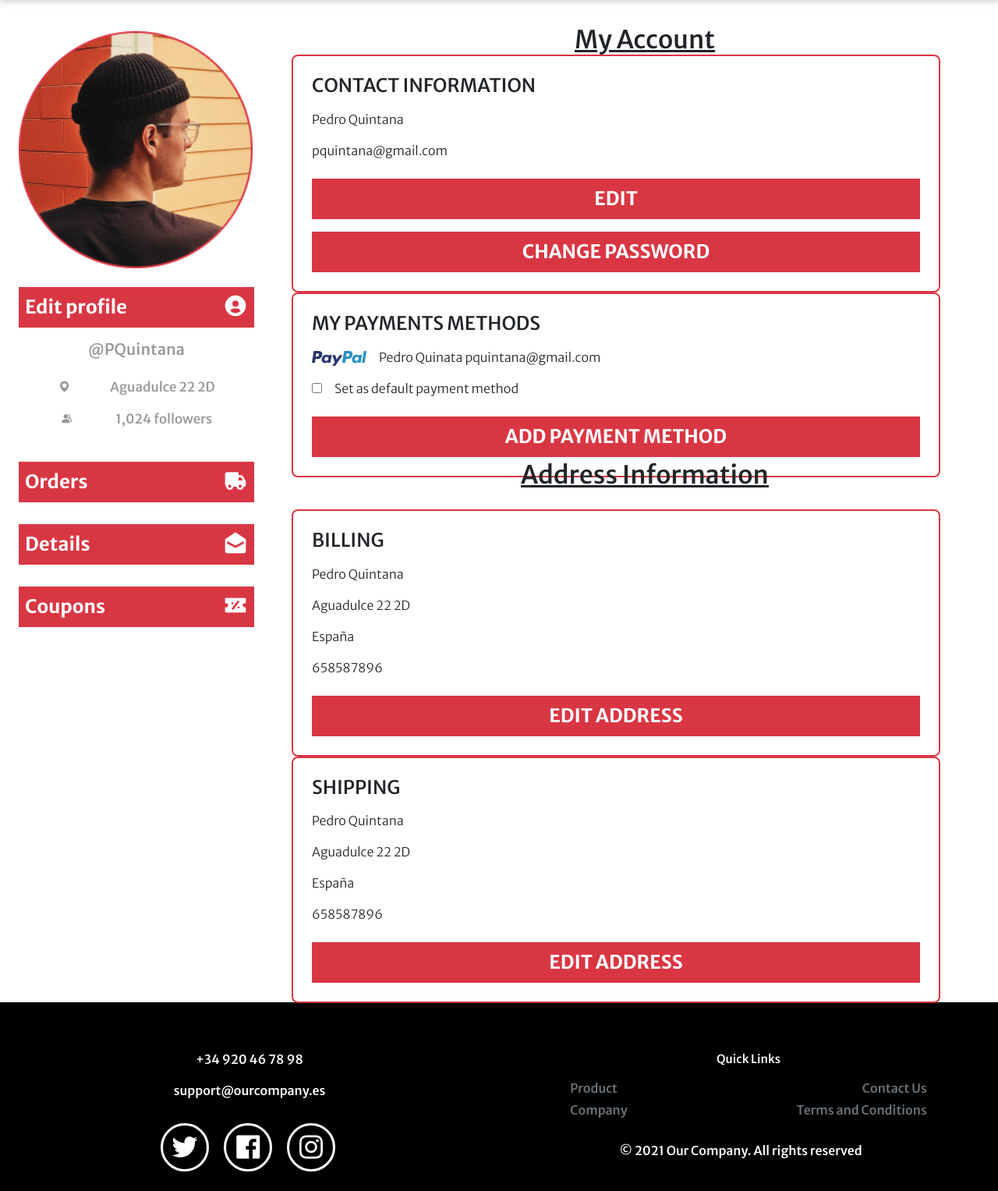
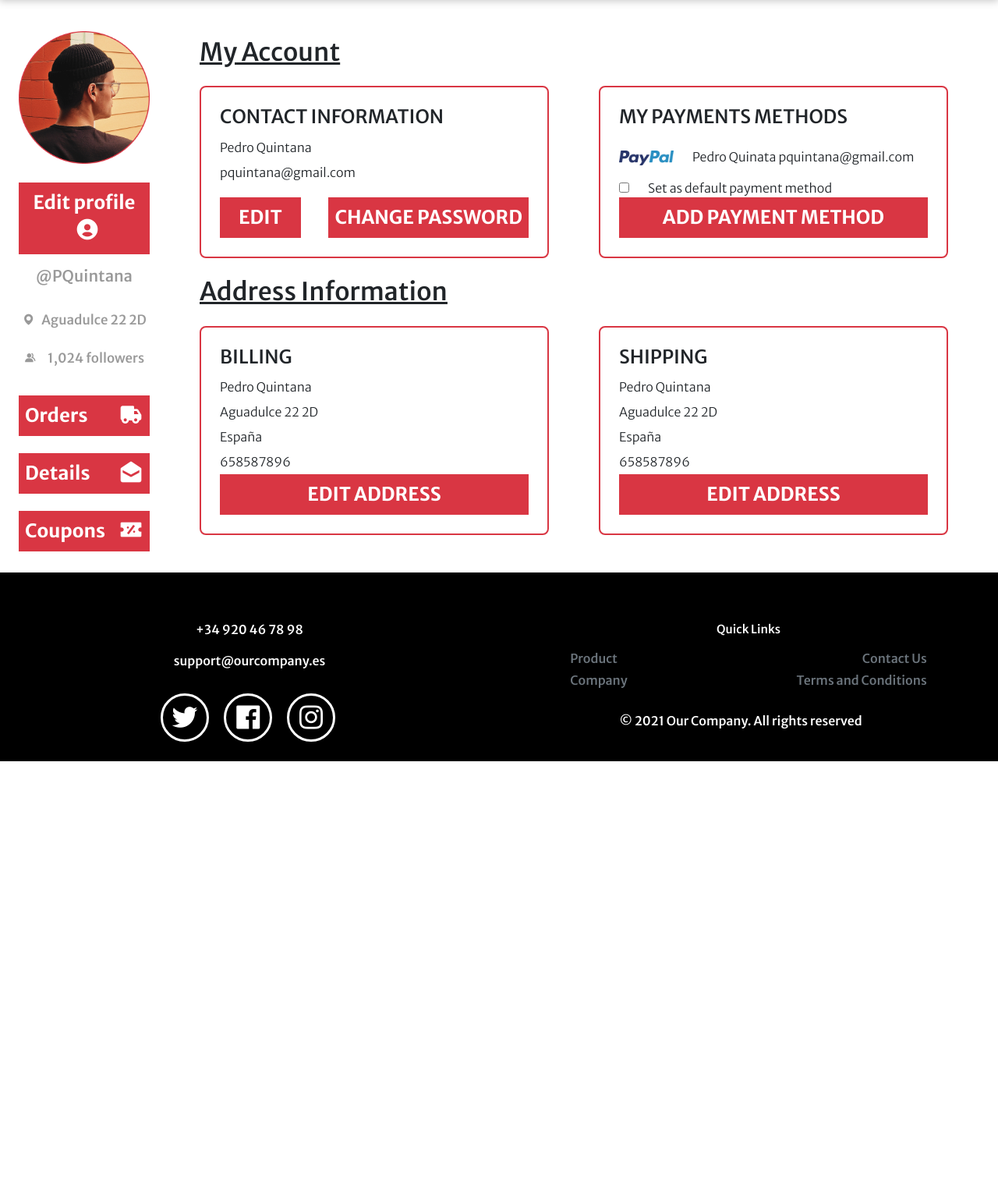
Before and after one commit to JoaquinJPB/DAW1, a PHP site: page /profile.html in a window 1280 px wide. Shown: the part 129-1656 px from the top of the page at 78% size. After the commit the page ends 1105 px from the top, so only its background shows below. Run offline with PHP 8.4, Linux system fonts and the light colour scheme; some libraries are stand-ins or nearby versions.

Commit message:
Profile page => Clean Code with Bootstrap

```diff
--- a/css/style.css
+++ b/css/style.css
@@ -749,7 +749,6 @@ h5 {
 
 
 /* ======================= PROFILE ======================= */
-
 .main_profile {
     width: 100vw;
     height: fit-content;
@@ -774,15 +773,9 @@ h5 {
     height: auto;
 }
 
-.section_profile_left>button:nth-child(2) {
-    margin-top: 1.5rem;
-}
-
 .section_profile_left h2 {
-    margin-top: 1rem;
     font-size: var(--h2-font-size);
     color: rgba(0, 0, 0, .4);
-    text-align: center;
 }
 
 .icon_profile {
@@ -790,45 +783,17 @@ h5 {
     margin-left: .5rem;
 }
 
-.section_profile_left button span {
-    display: flex;
-    flex-direction: row;
-    justify-content: space-between;
-}
-
 .section_profile_left>span:nth-child(4),
 .section_profile_left>span:nth-child(5) {
-    margin-top: 1rem;
-    display: flex;
-    flex-direction: row;
-    justify-content: space-evenly;
-    align-items: center;
     color: rgba(0, 0, 0, .4);
     font-size: var(--h4-font-size);
 }
 
-.section_profile_left div {
-    display: flex;
-    flex-direction: column;
-    justify-content: space-around;
-    margin-top: 1.75rem;
-    height: 30vh;
-}
-
 .section_profile_right {
     flex: 75%;
-    margin: 2rem 0 2rem 2rem;
-}
-
-.section_profile_right article {
-    display: flex;
-    flex-direction: row;
-    justify-content: space-evenly;
 }
 
 .section_profile_right article>div {
-    display: flex;
-    flex-direction: column;
     width: 35vw;
     height: auto;
     border: solid 2px var(--first-color);
@@ -839,34 +804,13 @@ h5 {
 .section_profile_right h3 {
     font-size: var(--big-font-size);
     text-decoration: underline;
-    margin-bottom: 1.5rem;
-}
-
-.section_profile_right h3:nth-child(3) {
-    margin-top: 1.5rem;
 }
 
 .section_profile_right article div {
     margin-right: 4rem;
 }
 
-.section_profile_right article div>div {
-    display: flex;
-    flex-direction: row;
-    justify-content: space-between;
-    width: 100%;
-}
-
-.section_profile_right article div>div button:nth-child(1) {
-    padding: .5rem 3rem;
-}
-
-.section_profile_right article div button {
-    margin-top: 1rem;
-}
-
 .section_profile_right article div span {
-    margin: .5rem 0 .5rem 0;
     font-weight: var(--font-light);
 }
 
@@ -874,12 +818,6 @@ h5 {
     width: 70px;
     height: auto;
 }
-
-.section_profile_right article div span img,
-.section_profile_right article div span input {
-    margin-right: 1rem;
-}
-
 
 /* ======================= SWIPER CONFIGURATION ======================= */
 
@@ -1334,36 +1272,6 @@ a {
 }
 
 @media screen and (min-width: 1000px) {
-    .section_profile_right {
-        justify-content: space-around;
-    }
-    .section_profile_right h3:nth-child(1) {
-        margin: 0;
-    }
-    .section_profile_right h3:nth-child(3) {
-        margin-top: 0;
-    }
-    .section_profile_right h3 {
-        text-align: center;
-    }
-    .section_profile_right article {
-        flex-direction: column;
-        width: fit-content;
-        height: 65vh;
-    }
-    .section_profile_right article div {
-        margin: 0;
-        width: 65vw;
-        height: fit-content;
-    }
-    .section_profile_right article:nth-child(4) {
-        margin: 0;
-        width: fit-content;
-        height: 75vh;
-    }
-    .section_profile_right article div>div {
-        flex-direction: column;
-    }
 
     .footer_down div{
         margin-left: 1rem;
--- a/profile.html
+++ b/profile.html
@@ -45,54 +45,54 @@
 
         <section class="d-flex flex-column section_profile_left">
             <img class="img-fluid" src="./DAW1_resources/images/Profile/photo.png" alt="Profile Picture">
-            <button><span>Edit profile<i class='bx bxs-user-circle icon_profile'></i></span></button>
-            <h2>@PQuintana</h2>
-            <span><i class='bx bxs-map'></i>Aguadulce 22 2D</span>
-            <span><i class='bx bxs-group'></i>1,024 followers</span>
-            <div>
-                <button><span>Orders<i class='bx bxs-truck icon_profile'></i></button></span>
-                <button><span>Details<i class='bx bxs-envelope-open icon_profile'></i></button></span>
-                <button><span>Coupons<i class='bx bxs-discount icon_profile'></i></button></span>
+            <button class="mt-4"><span>Edit profile<i class='bx bxs-user-circle icon_profile'></i></span></button>
+            <h2 class="mt-3 text-center">@PQuintana</h2>
+            <span class="mt-4 d-flex flex-row justify-content-around align-items-center"><i class='bx bxs-map'></i>Aguadulce 22 2D</span>
+            <span class="mt-4 d-flex flex-row justify-content-around align-items-center"><i class='bx bxs-group'></i>1,024 followers</span>
+            <div class="d-flex flex-column justify-content-around mt-4 h-75">
+                <button><span class="d-flex flex-row justify-content-between">Orders<i class='bx bxs-truck icon_profile'></i></button></span>
+                <button><span class="d-flex flex-row justify-content-between">Details<i class='bx bxs-envelope-open icon_profile'></i></button></span>
+                <button><span class="d-flex flex-row justify-content-between">Coupons<i class='bx bxs-discount icon_profile'></i></button></span>
             </div>
         </section>
 
-        <section class="d-flex flex-column section_profile_right">
-            <h3>My Account</h3>
-            <article>
-                <div>
+        <section class="section_profile_right d-flex flex-column mt-5 mr-0 mb-5 ml-5">
+            <h3 class="mb-4">My Account</h3>
+            <article class="d-flex flex-row justify-content-around">
+                <div class="d-flex flex-column">
                     <h4>CONTACT INFORMATION</h4>
-                    <span>Pedro Quintana</span>
-                    <span>pquintana@gmail.com</span>
-                    <div>
-                        <button>EDIT</button>
-                        <button>CHANGE PASSWORD</button>
+                    <span class="mt-1 mb-1">Pedro Quintana</span>
+                    <span class="mt-1 mb-1">pquintana@gmail.com</span>
+                    <div class="d-flex flex-row justify-content-between w-100">
+                        <button class="mt-3 pt-1 pb-1 pl-4 pr-4">EDIT</button>
+                        <button class="mt-3">CHANGE PASSWORD</button>
                     </div>
                 </div>
-                <div>
+                <div class="d-flex flex-column">
                     <h4>MY PAYMENTS METHODS</h4>
-                    <span><img src="DAW1_resources/paypal.png" alt="Paypal">Pedro Quinata pquintana@gmail.com</span>
-                    <span><input type="checkbox">Set as default payment method</span>
+                    <span class="mt-3"><img class="mr-4" src="DAW1_resources/paypal.png" alt="Paypal">Pedro Quinata pquintana@gmail.com</span>
+                    <span class="mt-3"><input class="mr-4" type="checkbox">Set as default payment method</span>
                     <button>ADD PAYMENT METHOD</button>
                 </div>
             </article>
 
-            <h3>Address Information</h3>
+            <h3 class="mt-4 mb-4">Address Information</h3>
 
-            <article>
-                <div>
+            <article class="d-flex flex-row justify-content-around">
+                <div class="d-flex flex-column">
                     <h4>BILLING</h4>
-                    <span>Pedro Quintana</span>
-                    <span>Aguadulce 22 2D</span>
-                    <span>España</span>
-                    <span>658587896</span>
+                    <span class="mt-1 mb-1">Pedro Quintana</span>
+                    <span class="mt-1 mb-1">Aguadulce 22 2D</span>
+                    <span class="mt-1 mb-1">España</span>
+                    <span class="mt-1 mb-1">658587896</span>
                     <button>EDIT ADDRESS</button>
                 </div>
-                <div>
+                <div class="d-flex flex-column">
                     <h4>SHIPPING</h4>
-                    <span>Pedro Quintana</span>
-                    <span>Aguadulce 22 2D</span>
-                    <span>España</span>
-                    <span>658587896</span>
+                    <span class="mt-1 mb-1">Pedro Quintana</span>
+                    <span class="mt-1 mb-1">Aguadulce 22 2D</span>
+                    <span class="mt-1 mb-1">España</span>
+                    <span class="mt-1 mb-1">658587896</span>
                     <button>EDIT ADDRESS</button>
                 </div>
             </article>
```
